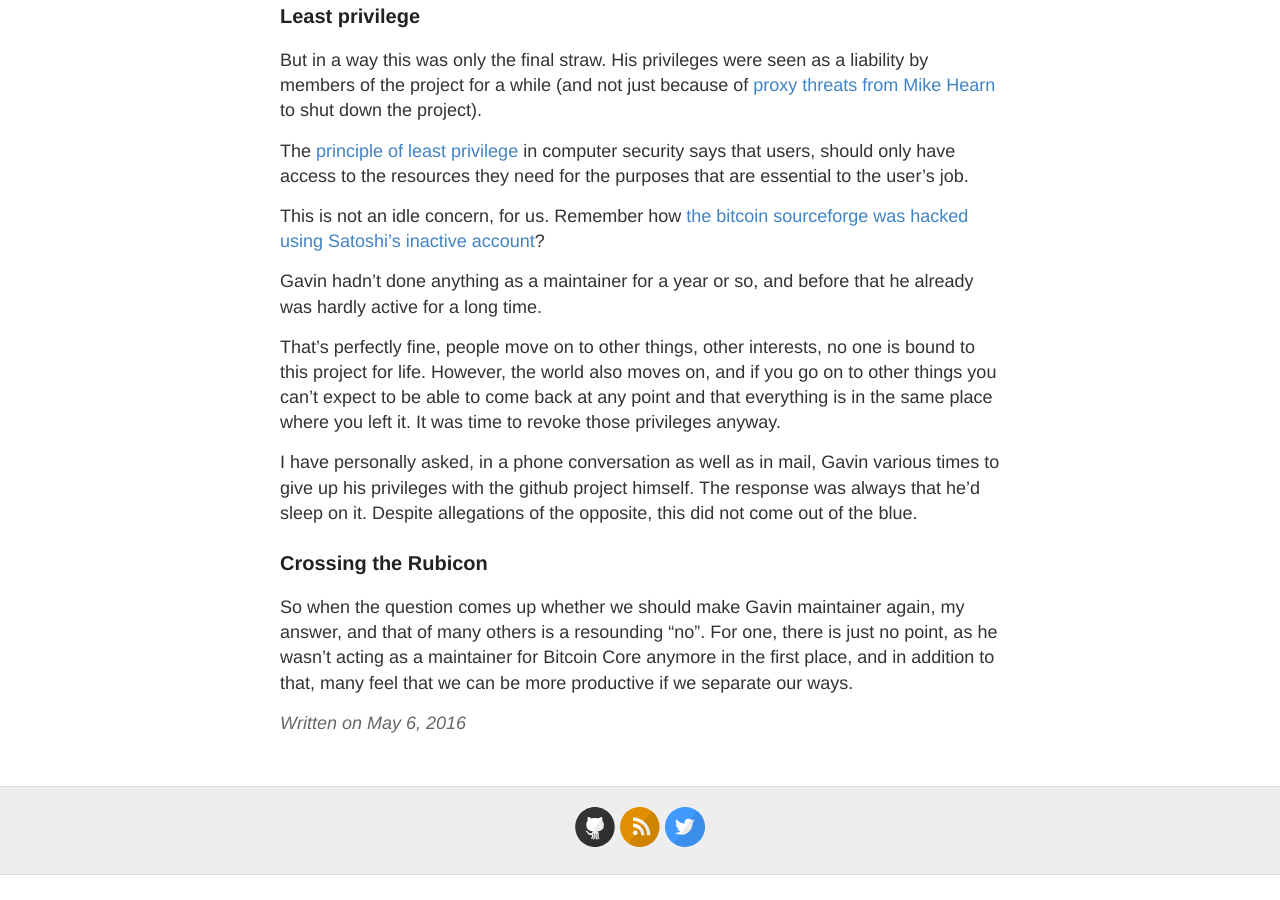
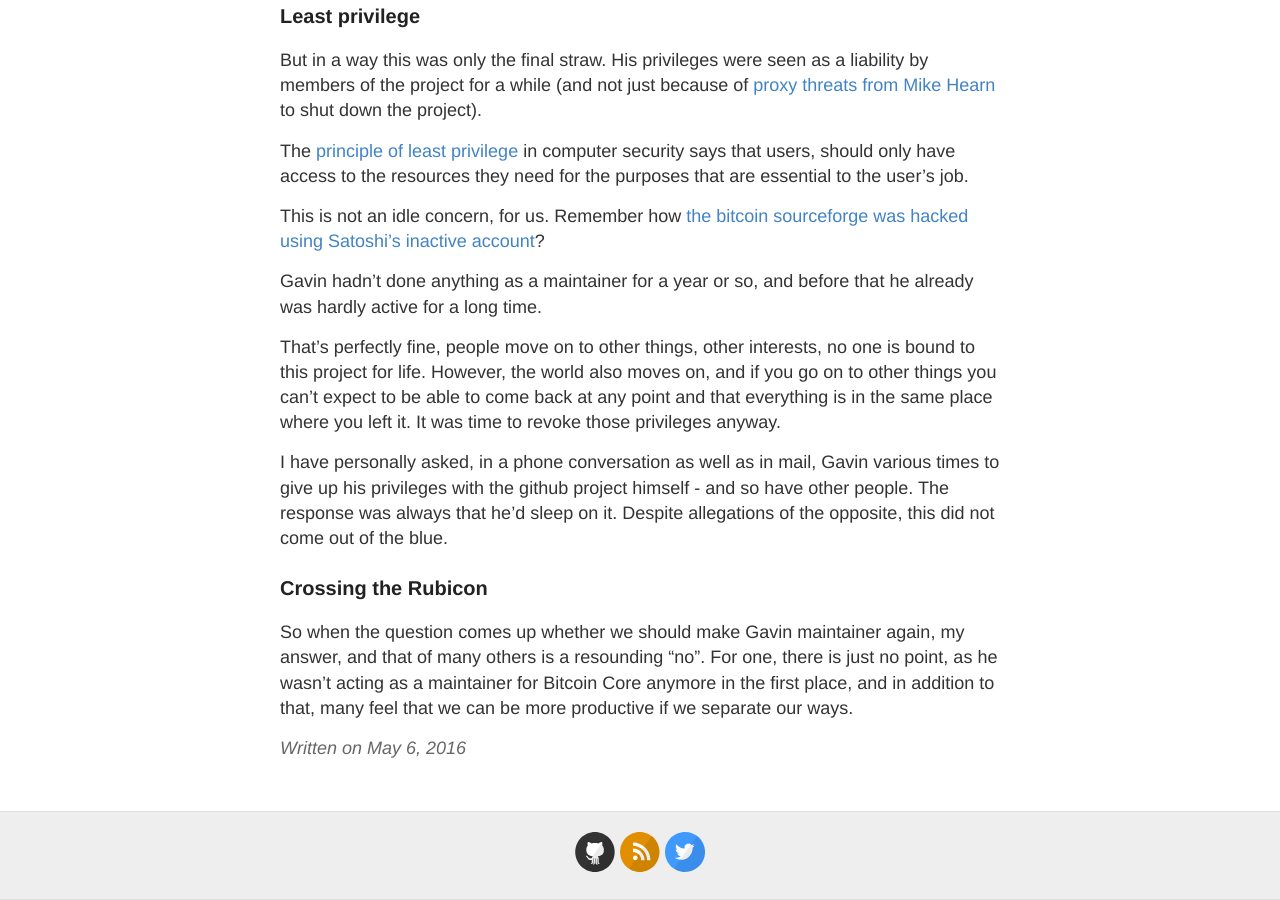
Before and after one commit to laanwj/laanwj.github.io, a Jekyll site: the page built from _posts/2016-05-06-hostility-scams-and-moving-forward.md, in a window 1280 px wide and 900 px high, scrolled down 1745 px. Built offline with Jekyll 4.4.1, drawn with Linux system fonts in a browser that asks for light colours; before the commit the page ends 2620 px from its top, so only the background shows below that.

Commit message:
better linking

```diff
--- a/_config.yml
+++ b/_config.yml
@@ -51,8 +51,7 @@
 #
 # !! You don't need to change any of the configuration flags below !!
 #
-
-permalink: /:title/
+permalink: /:year/:month/:day/:title.html
 
 # The release of Jekyll Now that you're using
 version: v1.2.0
--- a/_posts/2016-05-06-hostility-scams-and-moving-forward.md
+++ b/_posts/2016-05-06-hostility-scams-and-moving-forward.md
@@ -97,9 +97,9 @@
 to revoke those privileges anyway.
 
 I have personally asked, in a phone conversation as well as in mail, Gavin
-various times to give up his privileges with the github project himself. The response
-was always that he'd sleep on it. Despite allegations of the opposite, this did
-not come out of the blue.
+various times to give up his privileges with the github project himself - and
+so have other people. The response was always that he'd sleep on it. Despite
+allegations of the opposite, this did not come out of the blue.
 
 ### Crossing the Rubicon
 
```
